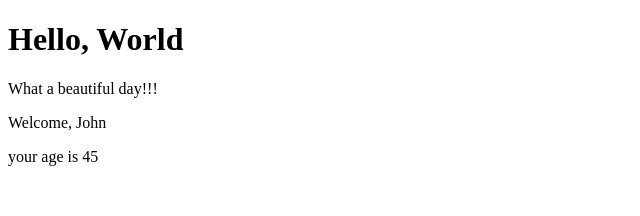
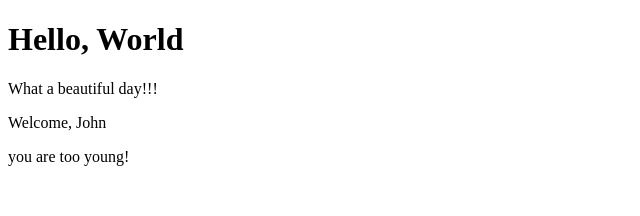
Before and after one commit to AlessioValdarchi/react-EX, a React (Create React App) app in the folder exercises/: page / in a window 1280 px wide. Shown: the top 216 px of the page, without its empty margins (0-640 px from the left). Built offline with nearby package versions, Linux system fonts and the light colour scheme.

Commit message:
cond05 done

```diff
--- a/exercises/src/Age.js
+++ b/exercises/src/Age.js
@@ -2,8 +2,12 @@ import React from "react";
 
 export class Age extends React.Component {
     render() {
-        return (
-            <p>your age is {this.props.age}</p>
+        return (<div>
+            {this.props.age < 18
+                ? <p>you are too young!</p>
+                : <p>your age is {this.props.age}</p>}
+        </div>
         )
+
     }
 }
--- a/exercises/src/App.js
+++ b/exercises/src/App.js
@@ -6,7 +6,7 @@ export class App extends React.Component {
     render() {
         return (<div>
             <Hello />
-            <Welcome name={name} age={45} />
+            <Welcome name={name} age={10} />
         </div>
         )
     }
--- a/exercises/src/Welcome.js
+++ b/exercises/src/Welcome.js
@@ -8,9 +8,9 @@ export class Welcome extends React.Component {
             (<div>
                 <p>Welcome, {this.props.name}</p>
                 {(this.props.age
-                    && this.props.age >= 18 && this.props.age < 65
+                    && this.props.age < 65
                     && this.props.name === 'John')
-                    && <Age age={this.props.age} />}
+                    && < Age age={this.props.age} />}
             </div>
             )
         )
```
